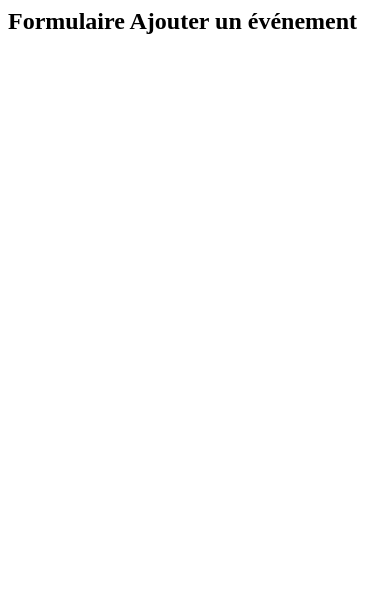
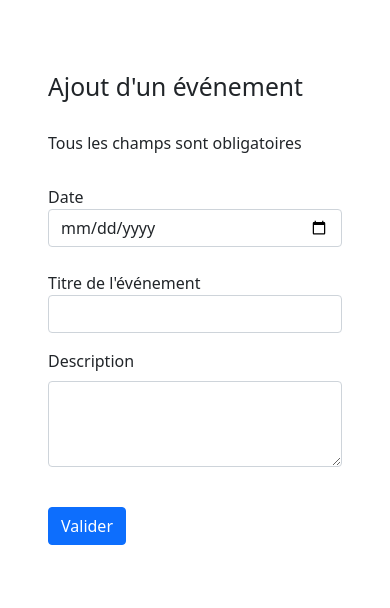
Before and after one commit to agcapitaine/P2ICapitaine, a PHP site: page /AjouterEvent.php in a window 390 px wide. Shown: the top 608 px of the page. Run offline with PHP 8.4, Linux system fonts and the light colour scheme.

Commit message:
Ajouter event form + BDD

```diff
--- a/RescueRH/AjouterEvent.php
+++ b/RescueRH/AjouterEvent.php
@@ -1 +1,47 @@
-<h2>Formulaire Ajouter un événement</h2>
+<?php
+session_start();
+include("include/fonctions.php");
+$pageTitle = "Ajouter un événement";
+require_once('include/head.php');
+?>
+
+<!DOCTYPE html>
+<html lang="fr">
+
+<body>
+    <div class="container p-5">
+        <form method="POST" action="BDD_event.php">
+            <br />
+            <h2>Ajout d'un événement</h2>
+            <br>
+            <h6>Tous les champs sont obligatoires</h6>
+            <br>
+
+            <div class="form-group">
+                <label for="formGroupExampleInput">Date</label>
+                <input type="date" id="date" name="date" class="form-control"/>
+            </div>
+            <br>
+
+            <div class="form-group">
+            <div class="mb-3">
+                <label for="formGroupExampleInput">Titre de l'événement</label>
+                <input type="textarea" class="form-control" id="titre" name ="titre">
+            </div>
+            </div>
+
+
+            <div class="form-group">
+            <div class="mb-3">
+                <label for="exampleFormControlTextarea1" class="form-label">Description</label>
+                <textarea class="form-control" id="description" name="description" rows="3"></textarea>
+            </div>
+            </div>
+            <br>
+            <button type="submit" class="btn btn-primary">Valider</button>
+        </form>
+    </div>
+
+</body>
+
+</html>
```
Also changed, not shown: RescueRH/BDD_event.php (added, +63 -0 lines).
